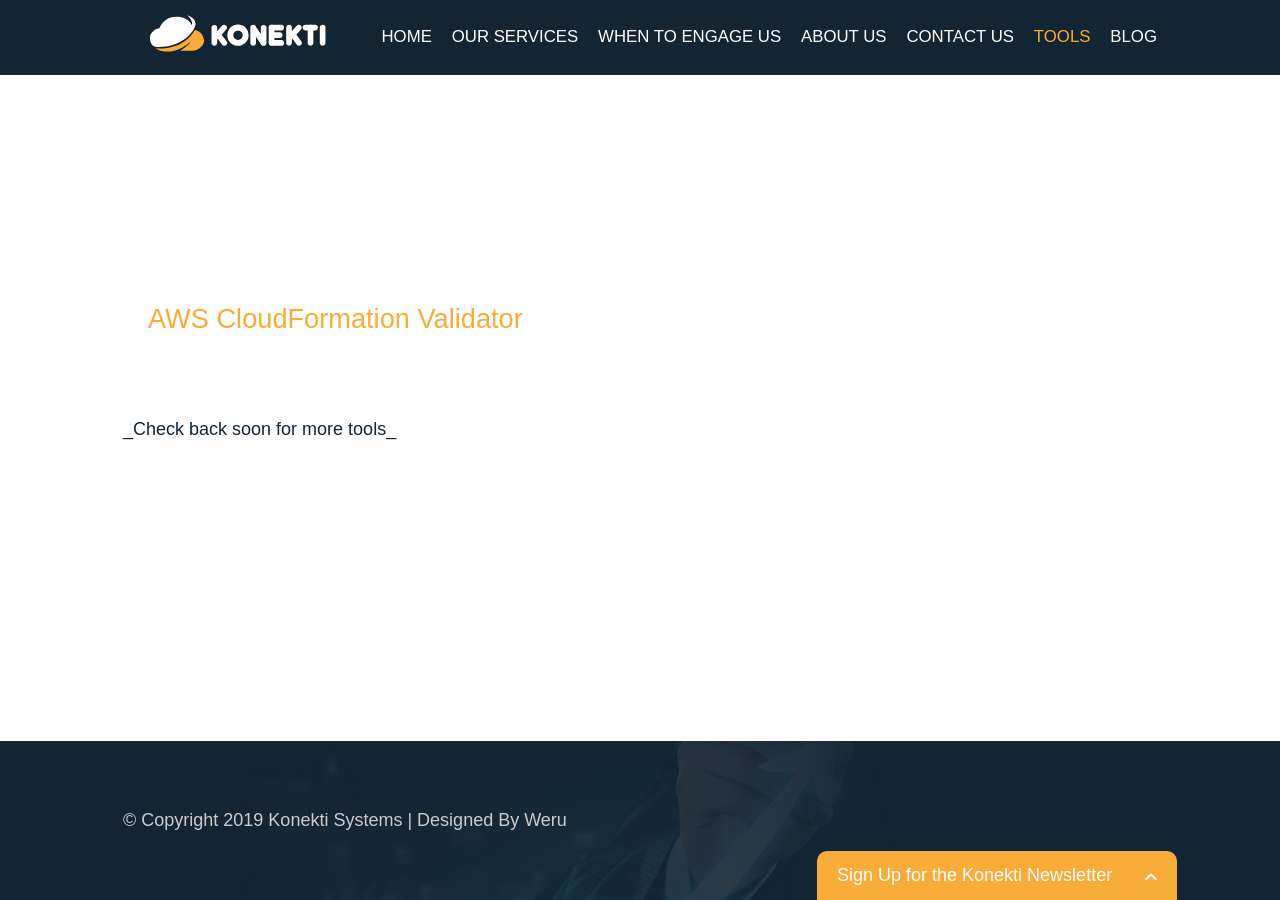
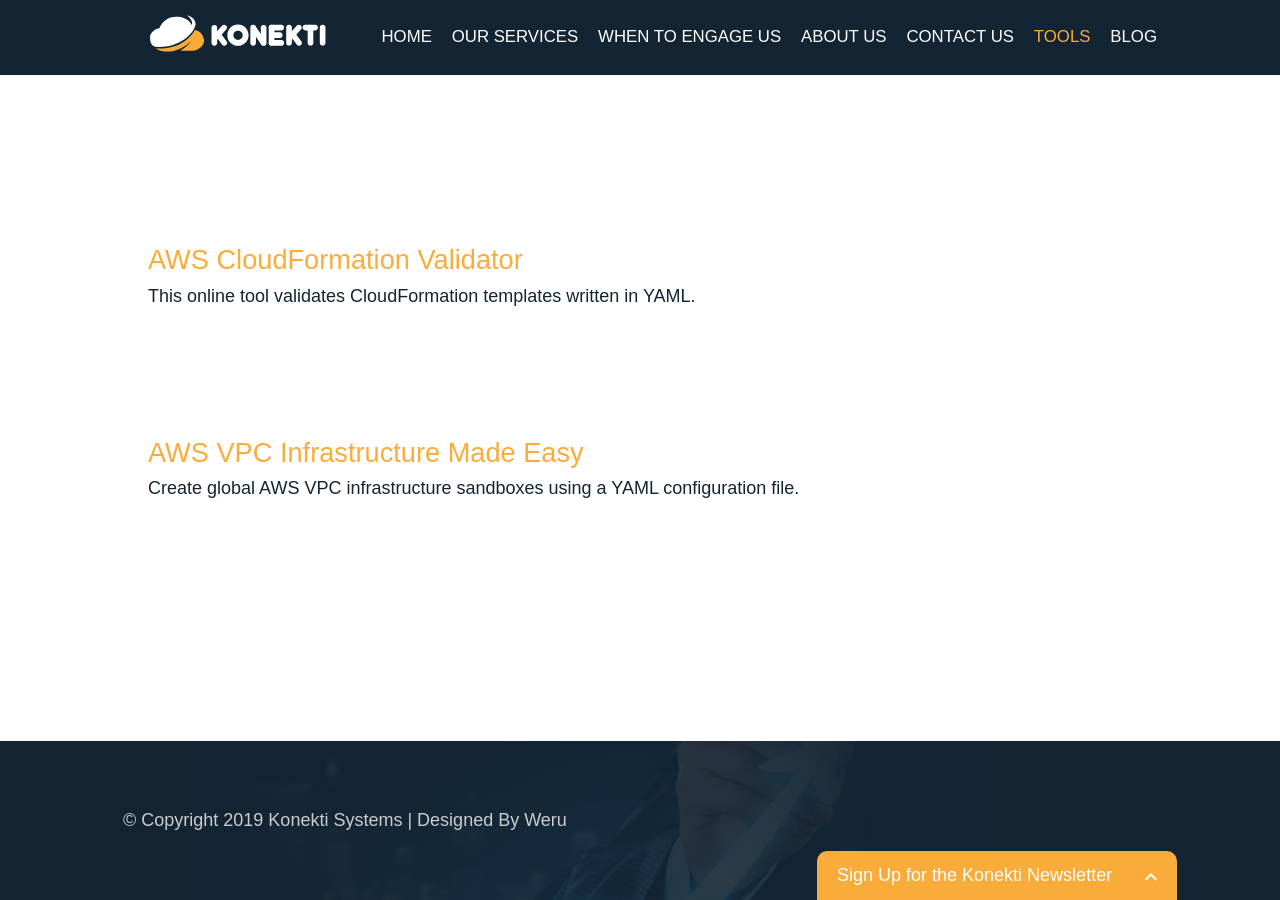
Before and after one commit to konekti/jeffbrl.github.io, a Jekyll site: the page built from _pages/tools.html, in a window 1280 px wide. Built offline with Jekyll 4.4.1, drawn with Linux system fonts in a browser that asks for light colours; nearby versions of some CDN libraries.

Commit message:
Add AWS VPC Infrastructure Made Easy tool

```diff
--- a/_pages/tools.html
+++ b/_pages/tools.html
@@ -9,6 +9,15 @@ lean: true # no banner section
     <h2>
       <a href = '/aws-cf-validator/'><i class="glyphicon glyphicon-link"></i> AWS CloudFormation Validator</a>
     </h2>
+    This online tool validates CloudFormation templates written in YAML.
   </div>
-  <p class = 'pb-3'>_Check back soon for more tools_</p>
+  <div class = 'tools pb-3 pt-3 pa'>
+    <h2>
+      <a href = 'https://github.com/jeffbrl/aws-vpc-infrastructure-made-easy'><i class="glyphicon glyphicon-link"></i>
+      AWS VPC Infrastructure Made Easy</a>
+    </h2>
+    Create global AWS VPC infrastructure sandboxes using a YAML configuration file.
+  </div>
+
+
 </div>
```
